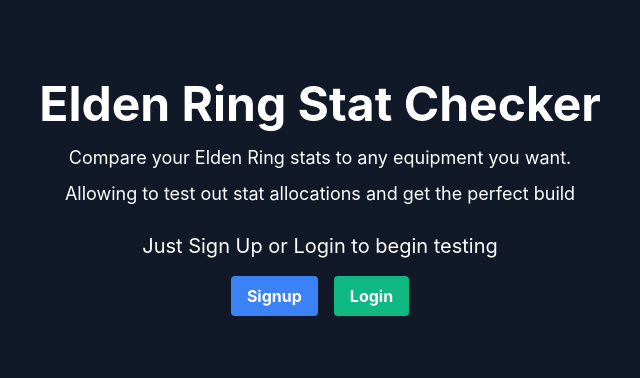
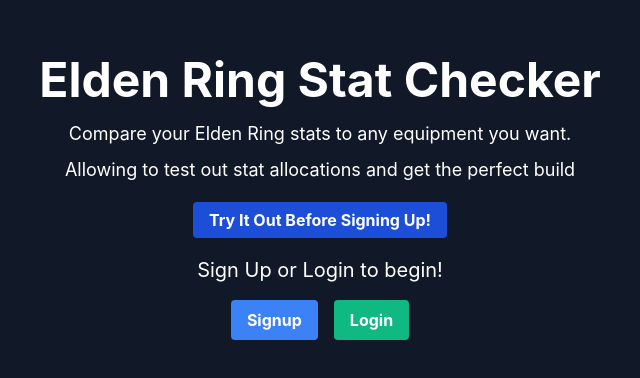
Before and after one commit to Midasantiago/ER-Stat-Checker, a React (Vite) app in the folder client/: page / in a window 1280 px wide. Shown: the part 202-580 px from the top of the page, without its empty margins (320-960 px from the left). Built offline with nearby package versions, Linux system fonts and the light colour scheme.

Commit message:
Created new hompage connecting to guest page

```diff
--- /dev/null
+++ b/client/src/components/ProtectedRoute.jsx
@@ -0,0 +1,18 @@
+import React from 'react';
+import Auth from '../utils/auth';
+
+const ProtectedRoute = ({ children }) => {
+
+    // Check if user is logged in
+    const isLoggedIn = Auth.loggedIn();
+
+    // Redirect to login if not authenticated
+    if (!isLoggedIn) {
+        window.location.replace('/login');
+    }
+
+    // Render the protected page if authenticated
+    return children;
+}
+
+export default ProtectedRoute;
--- a/client/src/main.jsx
+++ b/client/src/main.jsx
@@ -10,6 +10,7 @@
 import Login from './pages/Login.jsx';
 import Account from './pages/Account.jsx'
 import Character from './pages/Character.jsx';
+import ProtectedRoute from './components/ProtectedRoute.jsx'
 
 const router = createBrowserRouter([
   {
@@ -22,6 +23,10 @@
         element: <HomePage />
       },
       {
+        path: '/character/guest',
+        element: <Character />
+      },
+      {
         path: '/signup',
         element: <Signup />
       },
@@ -31,11 +36,17 @@
       },
       {
         path: '/account',
-        element: <Account />
+        element:
+        <ProtectedRoute>
+          <Account />
+        </ProtectedRoute>
       },
       {
         path: '/character/:id',
-        element: <Character />
+        element:
+        <ProtectedRoute>
+          <Character />
+        </ProtectedRoute>
       }
     ]
   }
--- a/client/src/pages/Account.jsx
+++ b/client/src/pages/Account.jsx
@@ -29,10 +29,10 @@
     }, [loading, data]);
 
     // Login Check. If fails, redirects to login page
-    const isLoggedIn = Auth.loggedIn();
+    /*const isLoggedIn = Auth.loggedIn();
     if (!isLoggedIn) {
         window.location.replace('/');
-    };
+    };*/
 
     const handleOpenModal = () => {
         setShowModal(true);
--- a/client/src/pages/Character.jsx
+++ b/client/src/pages/Character.jsx
@@ -18,15 +18,11 @@
     const { id } = useParams();
     console.log(id);
 
-    const { loading, data } = useQuery(QUERY_CHARACTER, {
+    const isLoggedIn = Auth.loggedIn();
+
+    const { loading, data } = id ? useQuery(QUERY_CHARACTER, {
         variables: { characterId: id }
-    });
-
-    // Login Check. If fails, redirects to login page
-    const isLoggedIn = Auth.loggedIn();
-    if (!isLoggedIn) {
-        window.location.replace('/');
-    };
+    }) : { loading: false, data: null };
 
     const [updateCharacter] = useMutation(UPDATE_CHARACTER);
     const [addEquipment] = useMutation(ADD_EQUIPMENT);
@@ -119,6 +115,11 @@
 
     const handleUpdatedCharacterSubmit = async function () {
         event.preventDefault();
+        if (!isLoggedIn) {
+            alert('Sign up to save your Character!');
+            Navigate('/login');
+            return;
+        };
         try {
             const { data } = await updateCharacter({
                 variables: {
@@ -202,9 +203,9 @@
     };
 
     if (loading) return <div>Loading...</div>;
-    if (!data) return <div> No data found</div>
+    //if (!data) return <div> No data found</div>
 
-    const character = data.character;
+    const character = updatedCharacterData;
 
     let playerLevel = character.vigor + character.mind + character.endurance + character.strength + character.dexterity + character.intelligence + character.faith + character.arcane;
 
--- a/client/src/pages/HomePage.jsx
+++ b/client/src/pages/HomePage.jsx
@@ -11,7 +11,11 @@
                 </div>
 
                 <div className="mt-8">
-                    <p className="text-xl mb-4">Just Sign Up or Login to begin testing</p>
+                    <a href='/character/guest' className="bg-blue-700 hover:bg-blue-900 text-white font-bold py-2 px-4 rounded">Try It Out Before Signing Up!</a>
+                </div>
+
+                <div className="mt-8">
+                    <p className="text-xl mb-4">Sign Up or Login to begin!</p>
                     <div className="flex justify-center space-x-4">
                         <a href="/signup" className="bg-blue-500 hover:bg-blue-700 text-white font-bold py-2 px-4 rounded">Signup</a>
                         <a href="/login" className="bg-green-500 hover:bg-green-700 text-white font-bold py-2 px-4 rounded">Login</a>
```
